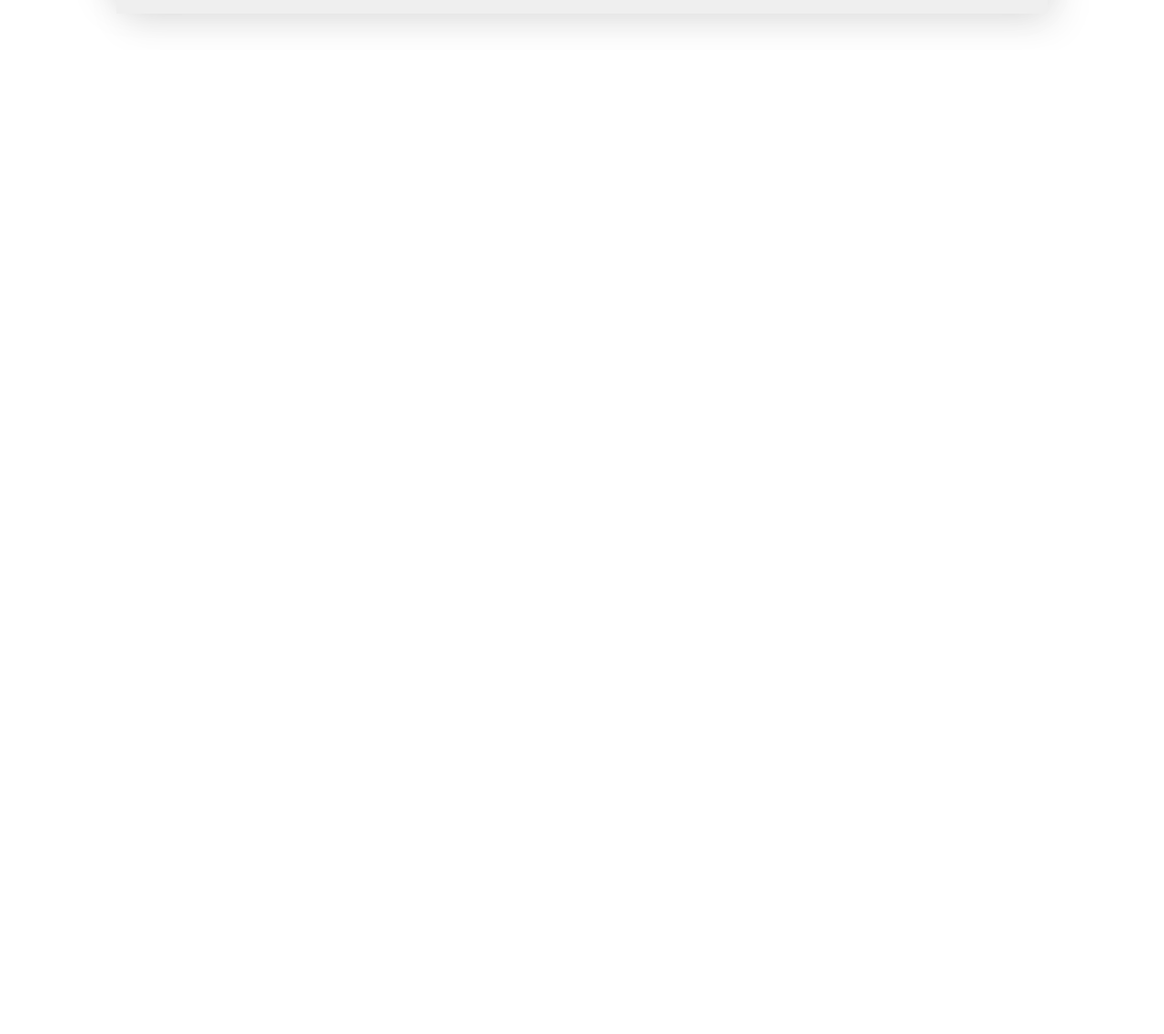
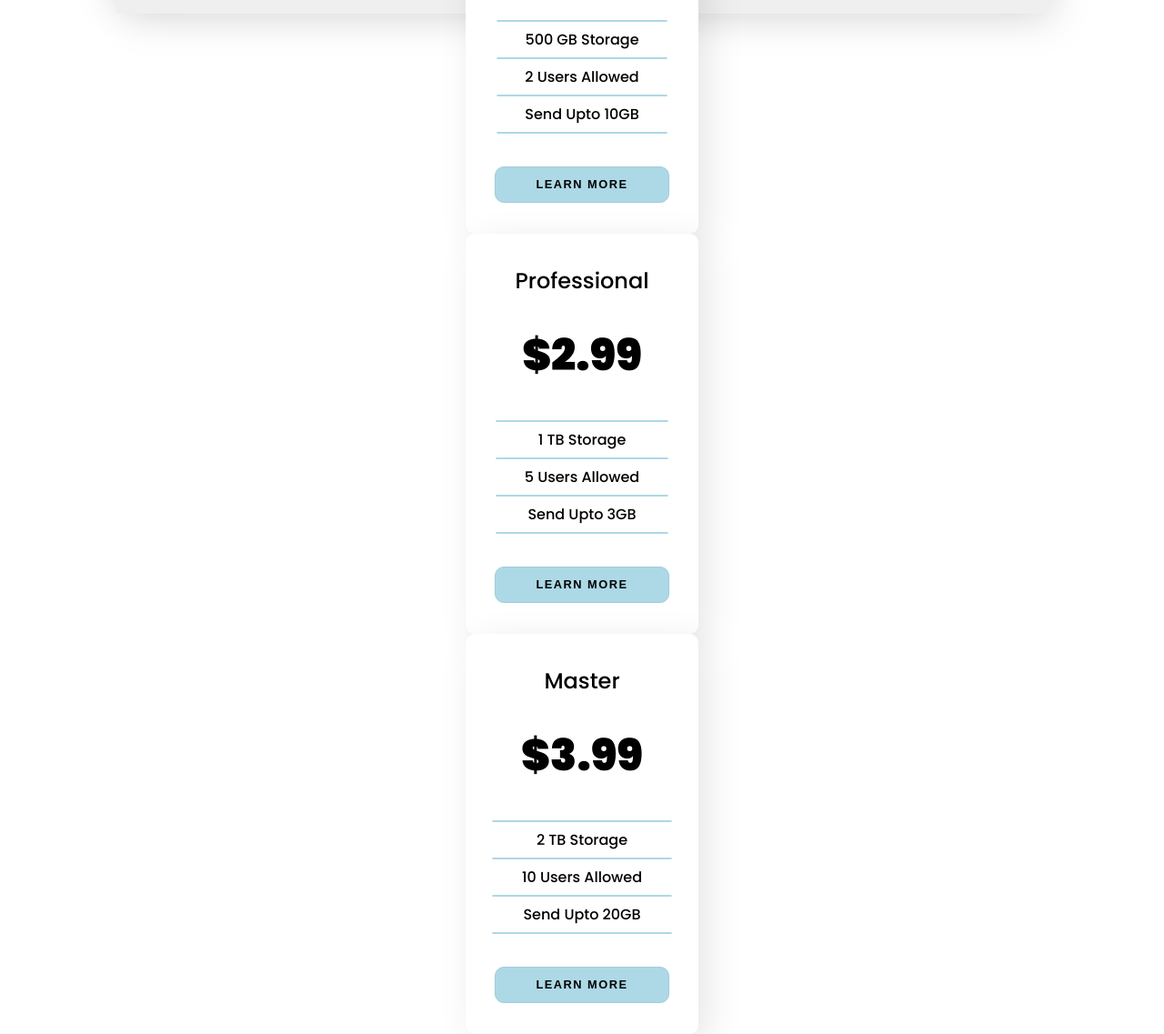
Before and after one commit to aakashkumarjee/tab-pricing, a plain HTML site: page index.html in a window 1280 px wide. Shown: the part 745-1882 px from the top of the page at 91% size. Before the commit the page ends 800 px from the top, so only its background shows below. Drawn offline with Linux system fonts and the light colour scheme; a script that the page names is missing.

Commit message:
Updated HTML

```diff
--- a/index.html
+++ b/index.html
@@ -35,7 +35,7 @@
                 </ul>
                 <button class="learn-more">LEARN MORE</button>
             </div>
-            <div class="card active-card">
+            <div class="card ">
                 <h3>Professional</h3>
                 <h1>$24.99</h1>
                 <ul>
@@ -65,38 +65,52 @@
             </div>
         </div>
 
-        <!-- <div class="Monthly-cards">
+        <div class="monthly-cards">
             <div class="card">
                 <h3>Basic</h3>
-                <h1>$19.99</h1>
+                <h1>$1.99</h1>
                 <ul>
+                    <hr>
                     <li>500 GB Storage</li>
+                    <hr>
                     <li>2 Users Allowed</li>
+                    <hr>
+                    <li>Send Upto 10GB</li>
+                    <hr>
+                </ul>
+                <button class="learn-more">LEARN MORE</button>
+            </div>
+            <div class="card ">
+                <h3>Professional</h3>
+                <h1>$2.99</h1>
+                <ul>
+                    <hr>
+                    <li>1 TB Storage</li>
+                    <hr>
+                    <li>5 Users Allowed</li>
+                    <hr>
                     <li>Send Upto 3GB</li>
+                    <hr>
                 </ul>
                 <button class="learn-more">LEARN MORE</button>
             </div>
             <div class="card">
-                <h3>Basic</h3>
-                <h1>$19.99</h1>
+                <h3>Master</h3>
+                <h1>$3.99</h1>
                 <ul>
-                    <li>500 GB Storage</li>
-                    <li>2 Users Allowed</li>
-                    <li>Send Upto 3GB</li>
+                    <hr>
+                    <li>2 TB Storage</li>
+                    <hr>
+                    <li>10 Users Allowed</li>
+                    <hr>
+                    <li>Send Upto 20GB</li>
+                    <hr>
                 </ul>
                 <button class="learn-more">LEARN MORE</button>
             </div>
-            <div class="card">
-                <h3>Basic</h3>
-                <h1>$19.99</h1>
-                <ul>
-                    <li>500 GB Storage</li>
-                    <li>2 Users Allowed</li>
-                    <li>Send Upto 3GB</li>
-                </ul>
-                <button class="learn-more">LEARN MORE</button>
-            </div>
-        </div> -->
+        </div>
+
+
     </div>
     <script src = "./app.js"></script>
 </body>
```
